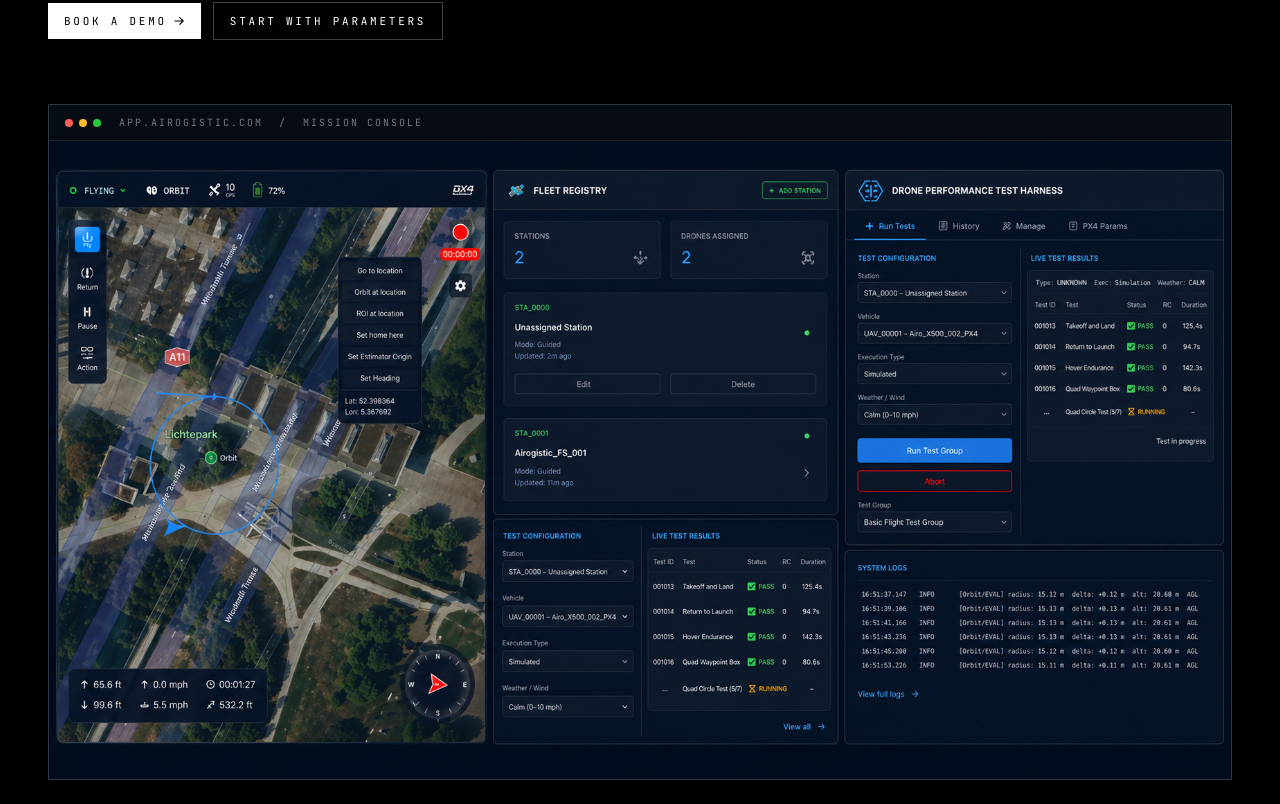
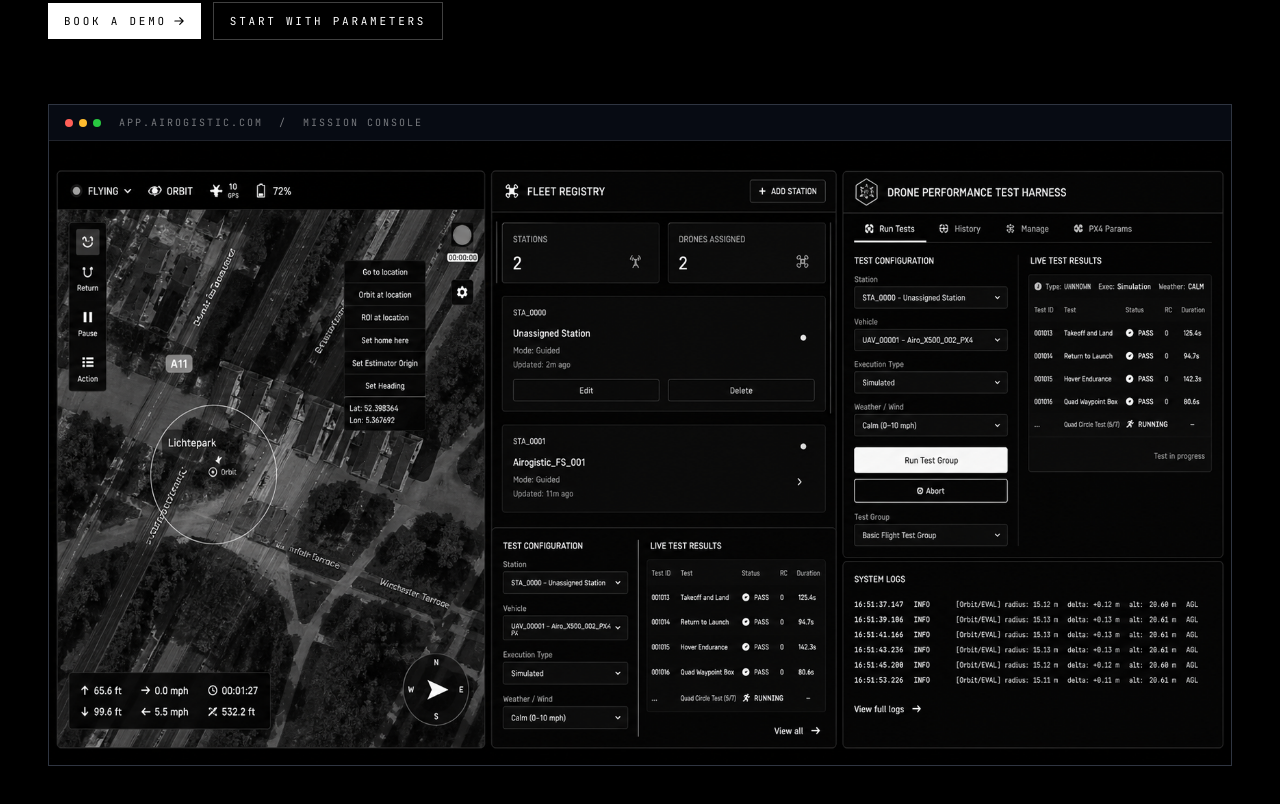
Before and after one commit to omri-i-b/airogistic-site, a Next.js app: page / in a window 1280 px wide. Shown: the part 436-1240 px from the top of the page. Built offline with nearby package versions, Linux system fonts and the light colour scheme.

Commit message:
Swap dashboard hero to monochrome variant

```diff
--- a/src/components/landing/hero.tsx
+++ b/src/components/landing/hero.tsx
@@ -59,8 +59,8 @@
           <Image
             src={asset("/airogistic-dashboard.png")}
             alt="Airogistic mission console — flight map, fleet registry, and live test harness"
-            width={1707}
-            height={921}
+            width={1727}
+            height={911}
             priority
             className="w-full"
           />
```
Also changed, not shown: public/airogistic-dashboard.png.
